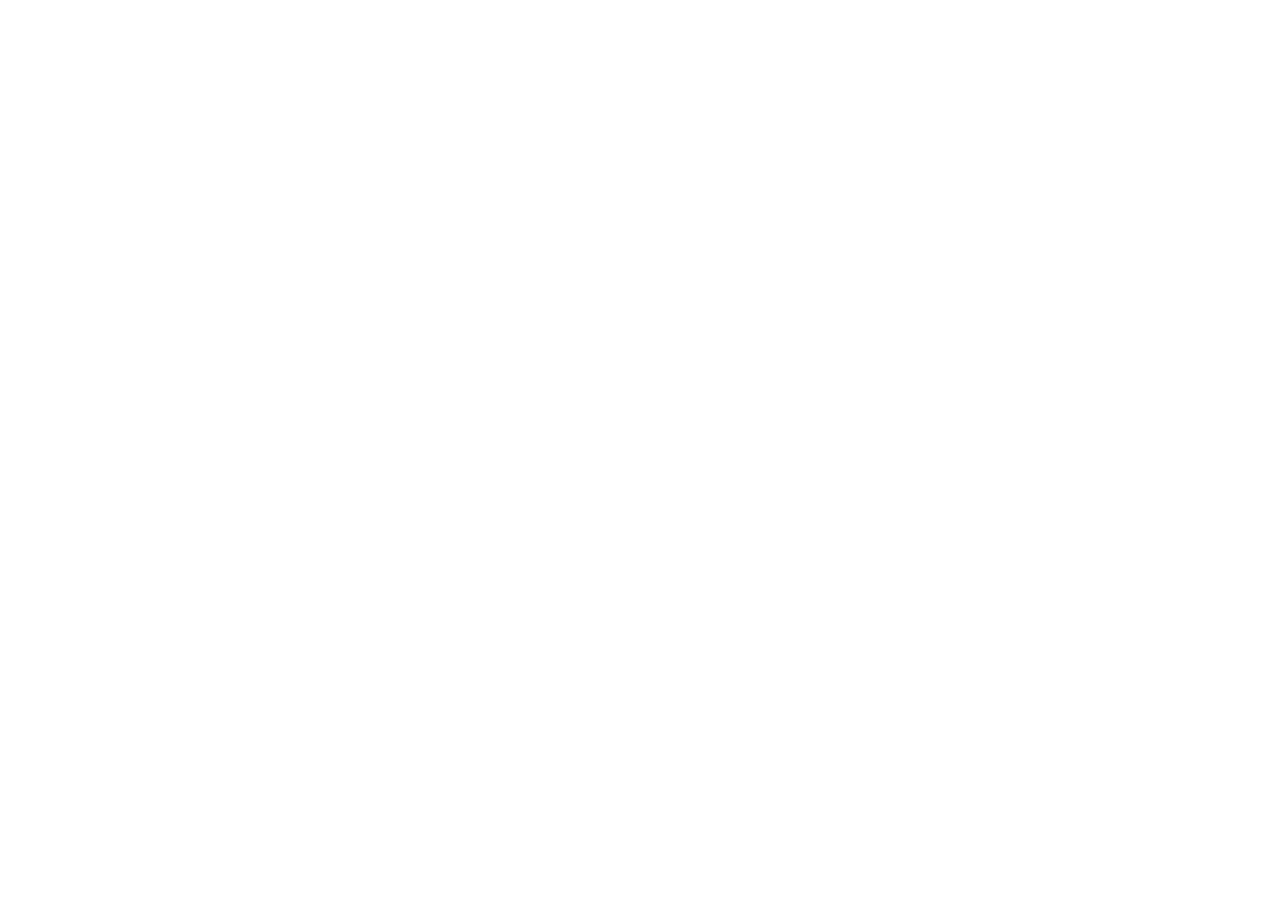
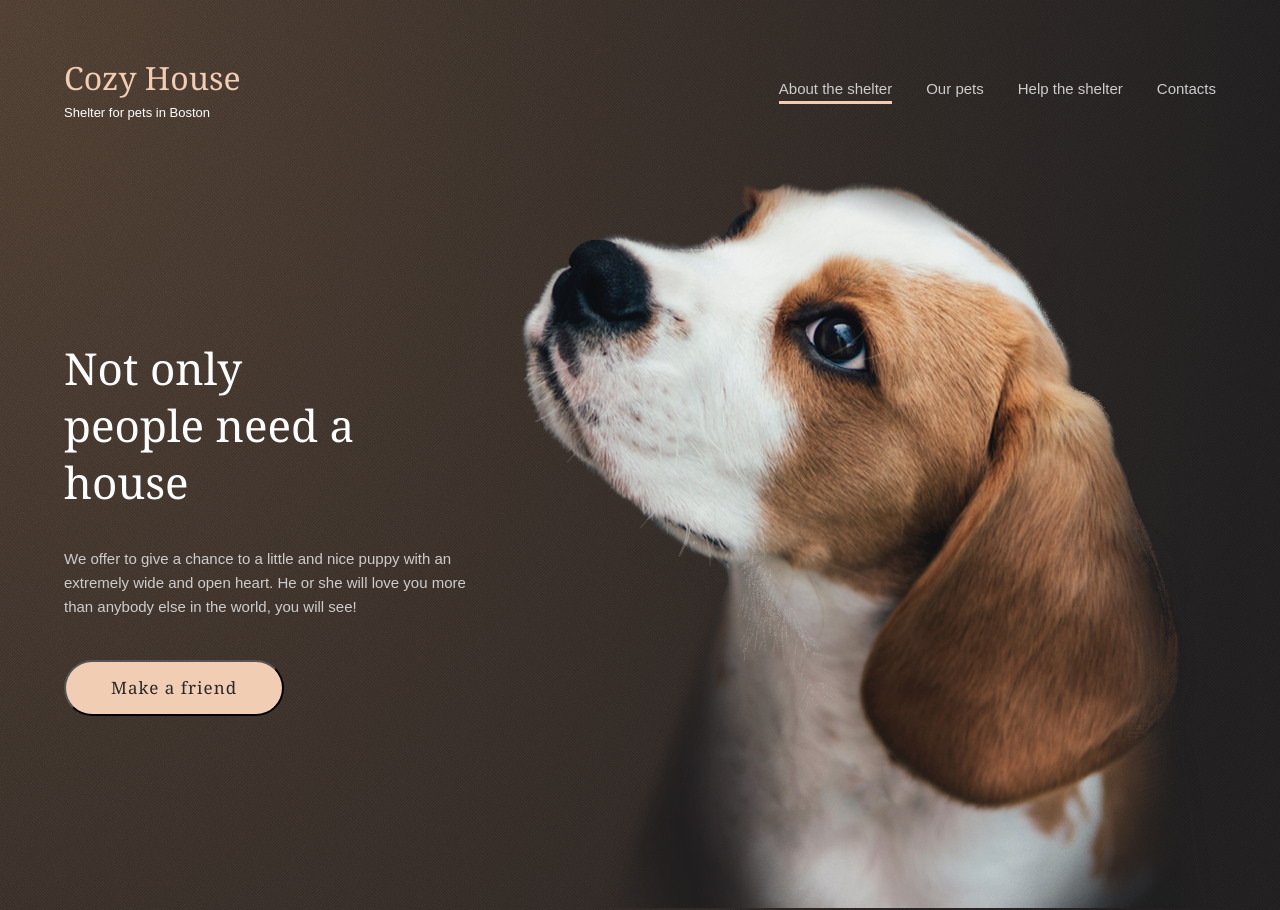
Before and after one commit to maver1cus/rss, a website: page shelter/pages/main/index.html in a window 1280 px wide. Before the commit the page ends 800 px from the top, so only its background shows below. Drawn offline with Linux system fonts and the light colour scheme.

Commit message:
feat: add layout and styles for header

```diff
--- a/package.json
+++ b/package.json
@@ -16,5 +16,8 @@
   "bugs": {
     "url": "https://github.com/rolling-scopes-school/maver1cus-JS2020Q3/issues"
   },
-  "homepage": "https://github.com/rolling-scopes-school/maver1cus-JS2020Q3#readme"
+  "homepage": "https://github.com/rolling-scopes-school/maver1cus-JS2020Q3#readme",
+  "dependencies": {
+    "normalize-scss": "^7.0.1"
+  }
 }
--- a/shelter/assets/fonts/stylesheet.css
+++ /dev/null
@@ -1,100 +0,0 @@
-/* This stylesheet generated by Transfonter (https://transfonter.org) on August 20, 2017 5:39 PM */
-
-@font-face {
-	font-family: 'Arial';
-	src: url('Arial-ItalicMT.eot');
-	src: local('Arial Italic'), local('Arial-ItalicMT'),
-		url('Arial-ItalicMT.eot?#iefix') format('embedded-opentype'),
-		url('Arial-ItalicMT.woff') format('woff'),
-		url('Arial-ItalicMT.ttf') format('truetype');
-	font-weight: normal;
-	font-style: italic;
-}
-
-@font-face {
-	font-family: 'Arial Narrow';
-	src: url('ArialNarrow-Bold.eot');
-	src: local('Arial Narrow Bold'), local('ArialNarrow-Bold'),
-		url('ArialNarrow-Bold.eot?#iefix') format('embedded-opentype'),
-		url('ArialNarrow-Bold.woff') format('woff'),
-		url('ArialNarrow-Bold.ttf') format('truetype');
-	font-weight: bold;
-	font-style: normal;
-}
-
-@font-face {
-	font-family: 'Arial';
-	src: url('Arial-BoldItalicMT.eot');
-	src: local('Arial Bold Italic'), local('Arial-BoldItalicMT'),
-		url('Arial-BoldItalicMT.eot?#iefix') format('embedded-opentype'),
-		url('Arial-BoldItalicMT.woff') format('woff'),
-		url('Arial-BoldItalicMT.ttf') format('truetype');
-	font-weight: bold;
-	font-style: italic;
-}
-
-@font-face {
-	font-family: 'Arial Narrow';
-	src: url('ArialNarrow.eot');
-	src: local('Arial Narrow'), local('ArialNarrow'),
-		url('ArialNarrow.eot?#iefix') format('embedded-opentype'),
-		url('ArialNarrow.woff') format('woff'),
-		url('ArialNarrow.ttf') format('truetype');
-	font-weight: normal;
-	font-style: normal;
-}
-
-@font-face {
-	font-family: 'Arial Narrow';
-	src: url('ArialNarrow-Italic.eot');
-	src: local('Arial Narrow Italic'), local('ArialNarrow-Italic'),
-		url('ArialNarrow-Italic.eot?#iefix') format('embedded-opentype'),
-		url('ArialNarrow-Italic.woff') format('woff'),
-		url('ArialNarrow-Italic.ttf') format('truetype');
-	font-weight: normal;
-	font-style: italic;
-}
-
-@font-face {
-	font-family: 'Arial';
-	src: url('ArialMT.eot');
-	src: local('Arial'), local('ArialMT'),
-		url('ArialMT.eot?#iefix') format('embedded-opentype'),
-		url('ArialMT.woff') format('woff'),
-		url('ArialMT.ttf') format('truetype');
-	font-weight: normal;
-	font-style: normal;
-}
-
-@font-face {
-	font-family: 'Arial';
-	src: url('Arial-BoldMT.eot');
-	src: local('Arial Bold'), local('Arial-BoldMT'),
-		url('Arial-BoldMT.eot?#iefix') format('embedded-opentype'),
-		url('Arial-BoldMT.woff') format('woff'),
-		url('Arial-BoldMT.ttf') format('truetype');
-	font-weight: bold;
-	font-style: normal;
-}
-
-@font-face {
-	font-family: 'Arial';
-	src: url('Arial-Black.eot');
-	src: local('Arial Black'), local('Arial-Black'),
-		url('Arial-Black.eot?#iefix') format('embedded-opentype'),
-		url('Arial-Black.woff') format('woff'),
-		url('Arial-Black.ttf') format('truetype');
-	font-weight: 900;
-	font-style: normal;
-}
-
-@font-face {
-	font-family: 'Arial Narrow';
-	src: url('ArialNarrow-BoldItalic.eot');
-	src: local('Arial Narrow Bold Italic'), local('ArialNarrow-BoldItalic'),
-		url('ArialNarrow-BoldItalic.eot?#iefix') format('embedded-opentype'),
-		url('ArialNarrow-BoldItalic.woff') format('woff'),
-		url('ArialNarrow-BoldItalic.ttf') format('truetype');
-	font-weight: bold;
-	font-style: italic;
-}
--- a/shelter/pages/main/index.html
+++ b/shelter/pages/main/index.html
@@ -9,5 +9,35 @@
   <title>shelter</title>
 </head>
 <body>
+  <header class="page-header">
+    <div class="page-header__wrapper">
+      <div class="page-header__logo logo">
+        <h1 class="logo__title">Cozy House</h1>
+        <span class="logo__sub-title">Shelter for pets in Boston</span>
+      </div>
+      <nav class="page-header__menu main-menu">
+        <ul class="main-menu__list">
+          <li class="main-menu__item"><a href="#" class="main-menu__link main-menu__link--active">About the shelter</a></li>
+          <li class="main-menu__item"><a href="#" class="main-menu__link">Our pets</a></li>
+          <li class="main-menu__item"><a href="#" class="main-menu__link">Help the shelter</a></li>
+          <li class="main-menu__item"><a href="#" class="main-menu__link">Contacts</a></li>
+        </ul>
+      </nav>
+    </div>
+  </header>
+  <main>
+    <section class="start-screen">
+      <div class="start-screen__wrapper">
+        <div class="start-screen__content">
+          <h2 class="start-screen__title">Not only people need a house</h2>
+          <p class="start-screen__text">We offer to give a chance to a little and nice puppy with an extremely wide and open heart. He or she will love you more than anybody else in the world, you will see!</p>
+          <button class="start-screen__btn btn">Make a friend</button>
+        </div>
+        <div class="start-screen__image">
+          <img src="../../assets/images/start-screen-puppy.png" alt="puppy">
+        </div>
+      </div>
+    </section>
+  </main>
 </body>
 </html>
--- a/shelter/pages/main/sass/abstracts/_mixins.scss
+++ b/shelter/pages/main/sass/abstracts/_mixins.scss
@@ -0,0 +1,11 @@
+@mixin wrapper {
+  max-width: 1200px;
+  width: 90%;
+  margin: 0 auto;
+}
+
+@mixin list-reset {
+  margin: 0;
+  padding: 0;
+  list-style: none;
+}
--- a/shelter/pages/main/sass/abstracts/_variables.scss
+++ b/shelter/pages/main/sass/abstracts/_variables.scss
@@ -0,0 +1,7 @@
+$color-primary: #f1cdb3;
+$color-light-xl: #ffffff;
+$color-dark-s: #CDCDCD;
+$color-light-l: #CDCDCD;
+$color-light-s: #FAFAFA;
+$color-dark-xl: #292929;
+$color-primary-light: #FDDCC4;
--- /dev/null
+++ b/shelter/pages/main/sass/base/_common.scss
@@ -0,0 +1,12 @@
+* {
+  box-sizing: border-box;
+}
+
+html {
+  font-size: 10px;
+}
+
+body {
+  margin: 0;
+  padding: 0;
+}
--- /dev/null
+++ b/shelter/pages/main/sass/components/_btn.scss
@@ -0,0 +1,21 @@
+.btn {
+  padding: 1.5rem 4.5rem;
+  font-family: Georgia;
+  font-style: normal;
+  font-weight: normal;
+  font-size: 1.7rem;
+  line-height: 2.2rem;
+  letter-spacing: 0.06em;
+  color: $color-dark-xl;
+  background-color: $color-primary;
+  border-radius: 10rem;
+
+  &--secondary {
+    background-color: transparent;
+    border: .2rem solid $color-primary;
+  }
+  &:hover {
+    cursor: pointer;
+    background-color: $color-primary-light;
+  }
+}
--- /dev/null
+++ b/shelter/pages/main/sass/components/_logo.scss
@@ -0,0 +1,19 @@
+.logo__title {
+  margin: 0 0 1rem 0;
+  padding: 0;
+  font-family: Georgia;
+  font-style: normal;
+  font-weight: normal;
+  font-size: 3.2rem;
+  line-height: 3.5rem;
+  color: $color-primary;
+}
+
+.logo__sub-title {
+  font-family: Arial;
+  font-style: normal;
+  font-weight: normal;
+  font-size: 1.3rem;
+  line-height: 1.5rem;
+  color: $color-light-xl;
+}
--- /dev/null
+++ b/shelter/pages/main/sass/components/_main-menu.scss
@@ -0,0 +1,29 @@
+.main-menu__list {
+  @include list-reset;
+  display: flex;
+  margin: 0 -1.7rem;
+}
+
+.main-menu__item {
+  padding: 0 1.7rem;
+}
+
+.main-menu__link {
+  display: block;
+  font-family: Arial;
+  font-style: normal;
+  font-weight: normal;
+  font-size: 1.5rem;
+  line-height: 2.4rem;
+  color: $color-light-l;
+  text-decoration: none;
+  border-bottom: .3rem solid transparent;
+
+  &:hover {
+    color: $color-light-s;
+  }
+
+  &--active {
+    border-color: $color-primary;
+  }
+}
--- /dev/null
+++ b/shelter/pages/main/sass/components/_page-header.scss
@@ -0,0 +1,11 @@
+.page-header {
+  height: 60px;
+  margin-top: 60px;
+  padding: 0;
+}
+.page-header__wrapper {
+  @include wrapper;
+  display: flex;
+  justify-content: space-between;
+  align-items: center;
+}
--- /dev/null
+++ b/shelter/pages/main/sass/components/_start-screen.scss
@@ -0,0 +1,37 @@
+.start-screen {
+  margin-top: -12rem;
+  padding-top: 18rem;
+  background: url("../../assets/images/noise_transparent.png"), radial-gradient(100% 215.42% at 0% 0%, #5B483A 0%, #262425 100%), #211F20;
+}
+
+.start-screen__wrapper {
+  @include wrapper;
+  display: flex;
+  justify-content: flex-start;
+}
+
+.start-screen__content {
+  width: 46rem;
+  margin-right: 4.2rem;
+  padding-top: 12.3rem;
+}
+
+.start-screen__title {
+  width: 31rem;
+  font-family: Georgia;
+  font-style: normal;
+  font-weight: normal;
+  font-size: 4.4rem;
+  line-height: 5.7rem;
+  color: $color-light-xl;
+}
+
+.start-screen__text {
+  margin-bottom: 41px;
+  font-family: Arial;
+  font-style: normal;
+  font-weight: normal;
+  font-size: 1.5rem;
+  line-height: 2.4rem;
+  color: $color-dark-s;
+}
--- a/shelter/pages/main/style.scss
+++ b/shelter/pages/main/style.scss
@@ -1,7 +1,8 @@
 @import "./sass/abstracts/variables";
 @import "./sass/abstracts/mixins";
-
-header {
-  height: 100vh;
-  background: url('../../assets/images/noise_transparent.png'), radial-gradient(100% 215.42% at 0% 0%, #5B483A 0%, #262425 100%), #211F20;
-}
+@import "./sass/base/common";
+@import "./sass/components/btn";
+@import "./sass/components/page-header";
+@import "./sass/components/logo";
+@import "./sass/components/main-menu";
+@import "./sass/components/start-screen";
```
Also changed, not shown: shelter/assets/images/start-screen-puppy.png (added), shelter/pages/main/style.css, 2 other files.
